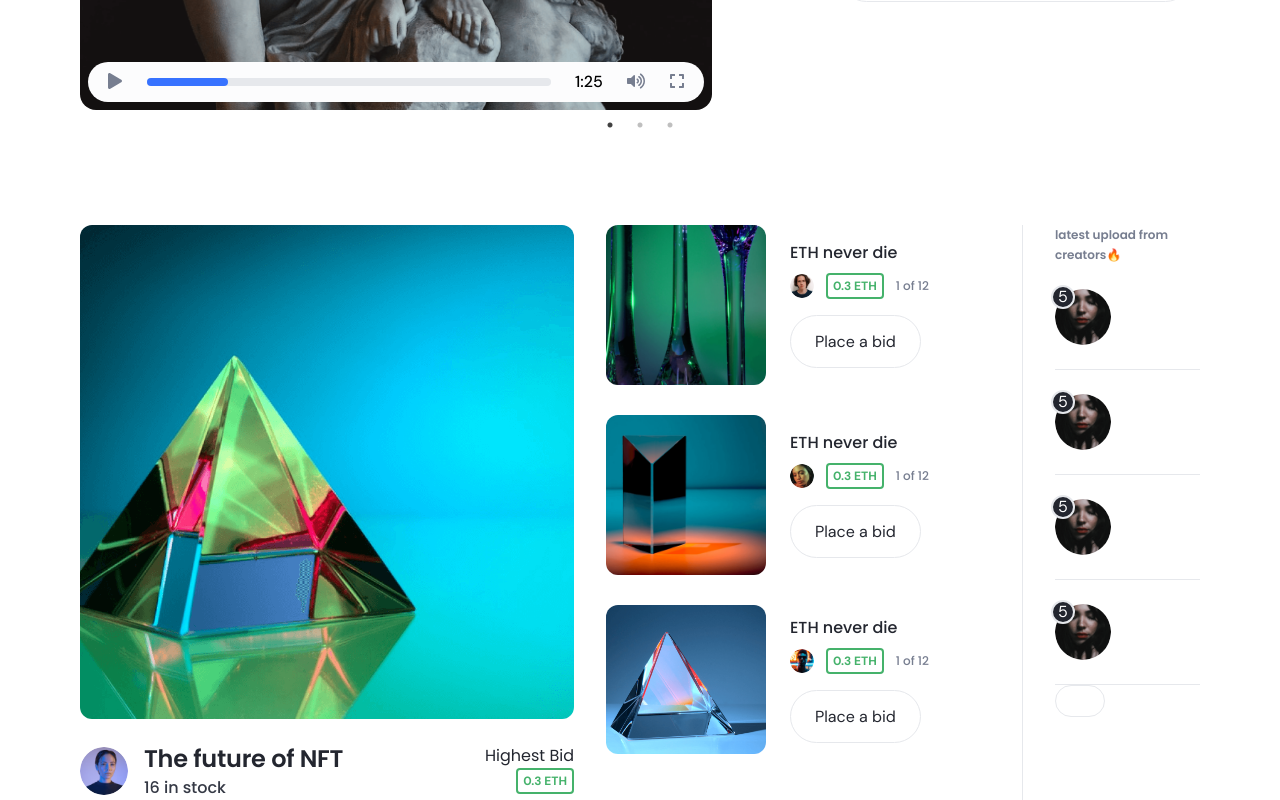
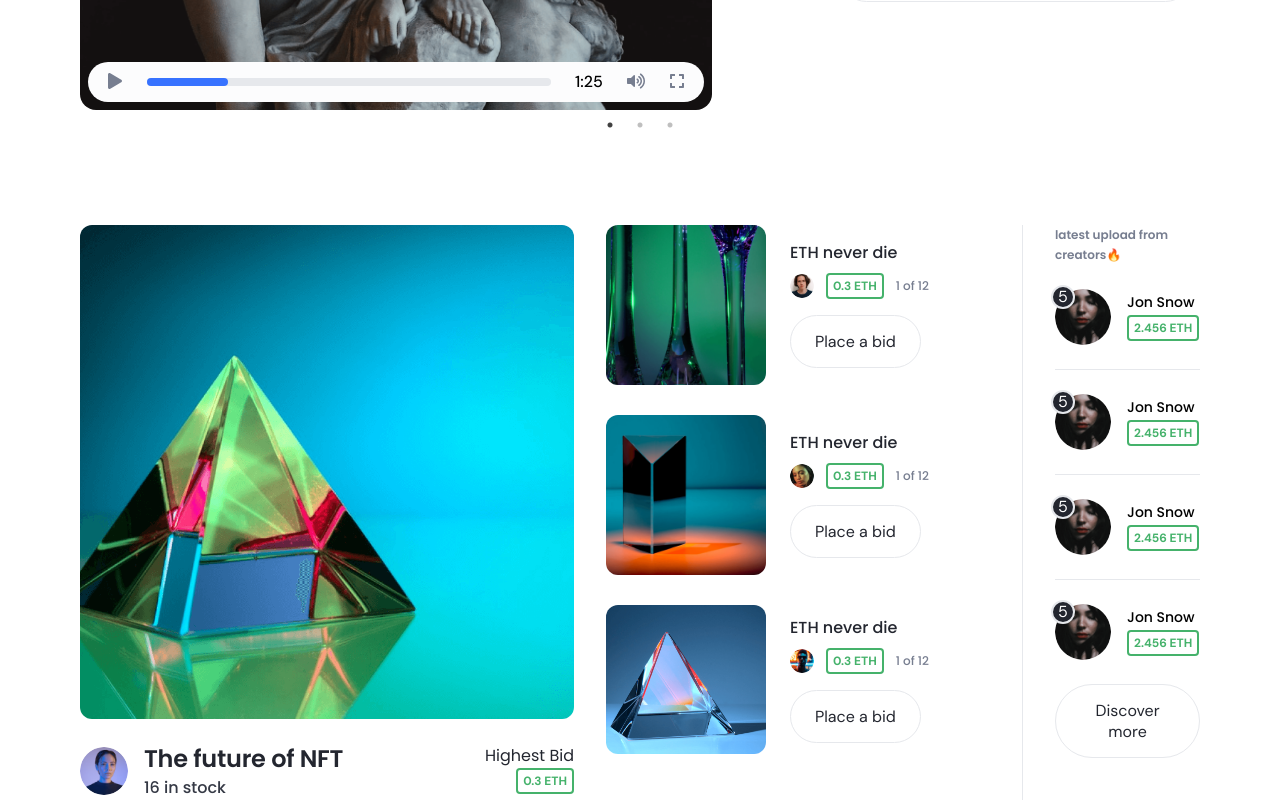
Before and after one commit to Sukhanberliyev/NFT-website, a React (Create React App) app: page / in a window 1280 px wide. Shown: the part 1160-1960 px from the top of the page. Built offline with nearby package versions, Linux system fonts and the light colour scheme.

Commit message:
add sidebar design to second-hero section

```diff
--- a/src/components/SecondHero/SecondHeroSidebar.js
+++ b/src/components/SecondHero/SecondHeroSidebar.js
@@ -4,6 +4,7 @@ import React from "react";
 import classes from "./SecondHeroSidebar.module.css";
 // importing components
 import OutlineButton from "../UI/OutlineButton";
+import Bid from "../UI/Bid";
 // importing images
 import creator10 from "../../assets/avatars/creator10.png";
 const SecondHeroSidebar = () => {
@@ -17,11 +18,9 @@ const SecondHeroSidebar = () => {
               <img src={creator10} alt="creator" />
               <div className={classes.badge}>5</div>
             </div>
-          </li>
-          <li className={classes.creators}>
-            <div className={classes.avatar}>
-              <img src={creator10} alt="" />
-              <div className={classes.badge}>5</div>
+            <div className={classes.description}>
+              <p className={classes.creatorName}>Jon Snow</p>
+              <Bid> 2.456 ETH</Bid>
             </div>
           </li>
           <li className={classes.creators}>
@@ -29,15 +28,33 @@ const SecondHeroSidebar = () => {
               <img src={creator10} alt="" />
               <div className={classes.badge}>5</div>
             </div>
+            <div className={classes.description}>
+              <p className={classes.creatorName}>Jon Snow</p>
+              <Bid> 2.456 ETH</Bid>
+            </div>
           </li>
           <li className={classes.creators}>
             <div className={classes.avatar}>
               <img src={creator10} alt="" />
               <div className={classes.badge}>5</div>
             </div>
+            <div className={classes.description}>
+              <p className={classes.creatorName}>Jon Snow</p>
+              <Bid> 2.456 ETH</Bid>
+            </div>
+          </li>
+          <li className={[classes.lastCreators]}>
+            <div className={classes.avatar}>
+              <img src={creator10} alt="" />
+              <div className={classes.badge}>5</div>
+            </div>
+            <div className={classes.description}>
+              <p className={classes.creatorName}>Jon Snow</p>
+              <Bid> 2.456 ETH</Bid>
+            </div>
           </li>
         </ul>
-        <OutlineButton></OutlineButton>
+        <OutlineButton>Discover more</OutlineButton>
       </div>
     </div>
   );
--- a/src/components/SecondHero/SecondHeroSidebar.module.css
+++ b/src/components/SecondHero/SecondHeroSidebar.module.css
@@ -47,3 +47,15 @@
   color: #fff;
   border-radius: 50%;
 }
+
+.creatorName {
+  margin-bottom: 2px;
+  font-weight: 500;
+  font-size: 14px;
+}
+
+.lastCreators {
+  display: flex;
+  align-items: center;
+  padding: 24px 0;
+}
```
